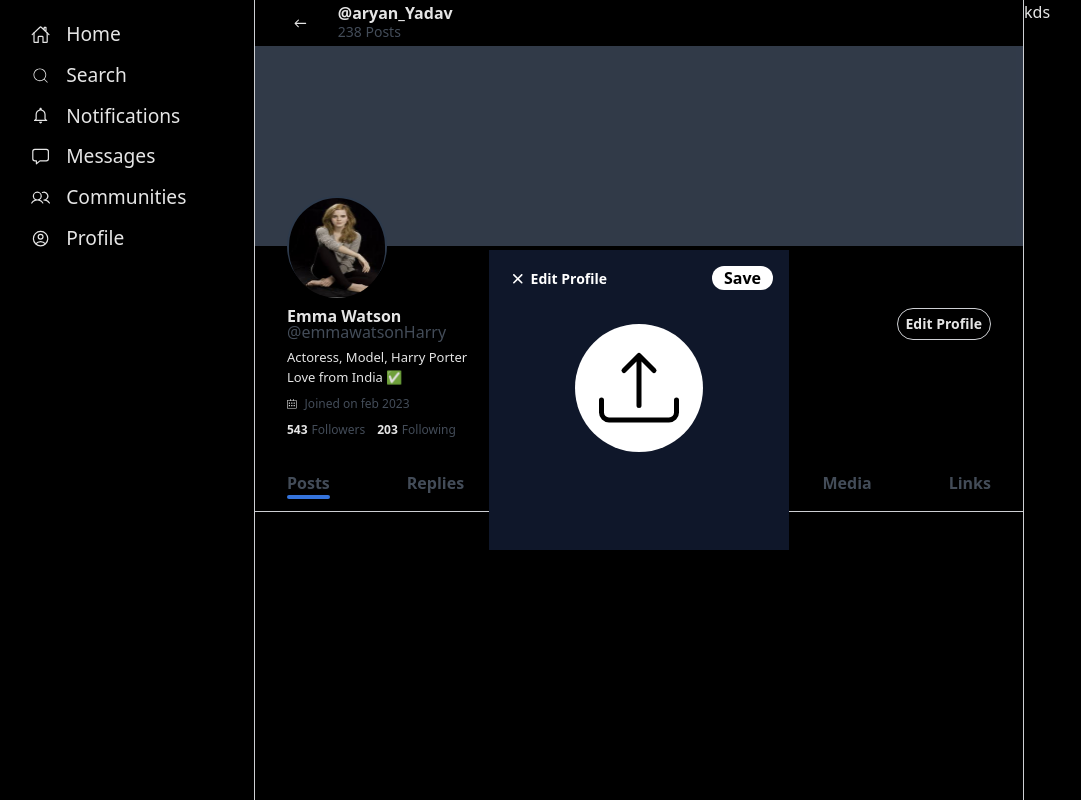
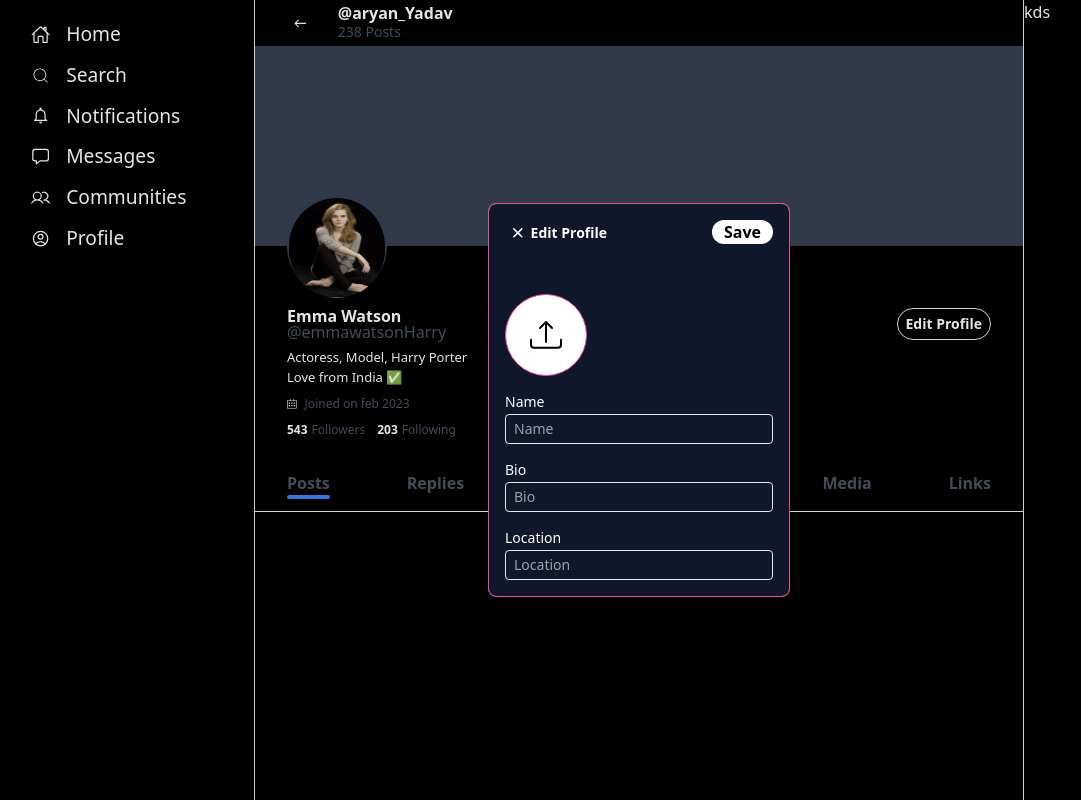
Before and after one commit to codervinod123/tweet_here_frontend, a React (Vite) app: page /profile in a window 1280 px wide. Both pictures are taken after a click on the button "Edit Profile". Shown: the whole page, without its empty margins (1-1082 px from the left). Built offline with nearby package versions, Linux system fonts and the light colour scheme; no server answers.

Commit message:
name, bio, location added to user table

```diff
--- a/src/components/pages/Profile.jsx
+++ b/src/components/pages/Profile.jsx
@@ -11,47 +11,64 @@ const Profile = () => {
   const [active, setActive] = useState("Posts");
   const [previewProfile, setPreviewProfile] = useState(null);
   const [profilePic, setProfilePic] = useState(null);
+  const [formData,setFormData]=useState({
+    name:"",
+    bio:"",
+    location:""
+  })
 
   const dialogRef = useRef(null);
-
   const handleProfileEdit = () => {
     if (dialogRef.current) {
       dialogRef.current.showModal(); // Open the dialog
     }
   };
-
   const closeDialog = () => {
     if (dialogRef.current) {
       dialogRef.current.close(); // Close the dialog
     }
   };
 
-  const handleImage = (e) => {
-    const img = e.target.files[0];
-
-    setPreviewProfile(URL.createObjectURL(img));
-    setProfilePic(img);
+  const handleDataChange = (e) => {
+    if(e.target.files){
+      const img = e.target.files[0];
+      setProfilePic(img);
+      setPreviewProfile(URL.createObjectURL(img));
+    }
+    const {value,name}=e.target;
+    setFormData({...formData,[name]:value});
   };
 
   const saveUpdate = async () => {
-    const formData = new FormData();
-    formData.append("file", profilePic);
+    console.log("Captured data=>",formData)
+
+    const formdata = new FormData();
+    formdata.append("file", profilePic);
+    formdata.append("name", formData.name);
+    formdata.append("bio", formData.bio);
+    formdata.append("location", formData.location);
+
     // later on will replace with user clicked profile id
-    formData.append("id", "66e7c6c4a9cefe1b77477db6");
+    formdata.append("id", "66eaac98f356e58116dd84fb");
     const response = await axios.post(
       "http://localhost:3001/api/v1/updateprofile",
-      formData,
+      formdata,
     );
     console.log("results", response);
     setPreviewProfile(null);
-    setProfilePic(null);
+    setFormData({
+      profilePic:null,
+      name:"",
+      bio:"",
+      location:""
+    })
   };
 
   return (
     <div className="lg:col-span-3 col-span-3 overflow-y-auto relative">
       {/* dialog box testing */}
-      <dialog ref={dialogRef}>
-        <div className="bg-slate-900 flex flex-col items-center p-4 h-[300px] w-[300px]">
+      <dialog className="rounded-lg border border-pink-500" ref={dialogRef}>
+        <div className="bg-slate-900 flex flex-col gap-4 p-4 w-[300px]">
           <div className="flex w-full justify-between">
             <div className="flex items-center">
               <IoIosClose
@@ -74,27 +91,72 @@ const Profile = () => {
             </div>
           </div>
 
-          <label htmlFor="updateImg">
-            <div className="bg-white p-6 rounded-full mt-8 cursor-pointer">
+          <label className="flex" htmlFor="updateImg">
+            <div className="bg-white border border-pink-500 p-6 rounded-full mt-8 cursor-pointer">
               {previewProfile ? (
                 <div className="h-[5rem] w-[5rem] rounded-full">
                   <img
-                    className="h-[7rem] w-[7rem]"
+                    className="h-[4rem] w-[4rem]"
                     src={previewProfile}
                     alt="profilepic"
                   />
                 </div>
               ) : (
-                <BsUpload size={"5rem"} color="black" />
+                <BsUpload size={"2rem"} color="black" />
               )}
             </div>
           </label>
           <input
-            onChange={(e) => handleImage(e)}
+            onChange={(e) => handleDataChange(e)}
+            name="profilePic"
             className="hidden"
             id="updateImg"
             type="file"
           />
+
+          <div className="flex flex-col">
+            <label className="text-white text-sm font-light pb-[2px]">Name</label>
+            <input
+              onChange={(e) => handleDataChange(e)}
+              type="text"
+              placeholder="Name"
+              className="px-2 py-[4px] rounded text-sm font-light text-gray-300 bg-slate-900 border outline-none "
+              value={formData.name}
+              name="name"
+            />
+          </div>
+
+
+
+          <div className="flex flex-col">
+            <label className="text-white text-sm font-light pb-[2px]">Bio</label>
+            <input
+              onChange={(e) => handleDataChange(e)}
+              type="text"
+              placeholder="Bio"
+              className="px-2 py-[4px] rounded text-sm font-light text-gray-300 bg-slate-900 border outline-none "
+              value={formData.bio}
+              name="bio"
+              // onChange={handleInputChange}
+            />
+          </div>
+
+          <div className="flex flex-col">
+            <label className="text-white text-sm font-light pb-[2px]">Location</label>
+            <input
+              onChange={(e) => handleDataChange(e)}
+              type="text"
+              placeholder="Location"
+              className="px-2 py-[4px] rounded text-sm font-light text-gray-300 bg-slate-900 border outline-none "
+              value={formData.location}
+              name="location"
+              // onChange={handleInputChange}
+            />
+          </div>
+
+
+
+
         </div>
       </dialog>
 
```
Also changed, not shown: 1 other file (tests, documents, lock files or other folders).
